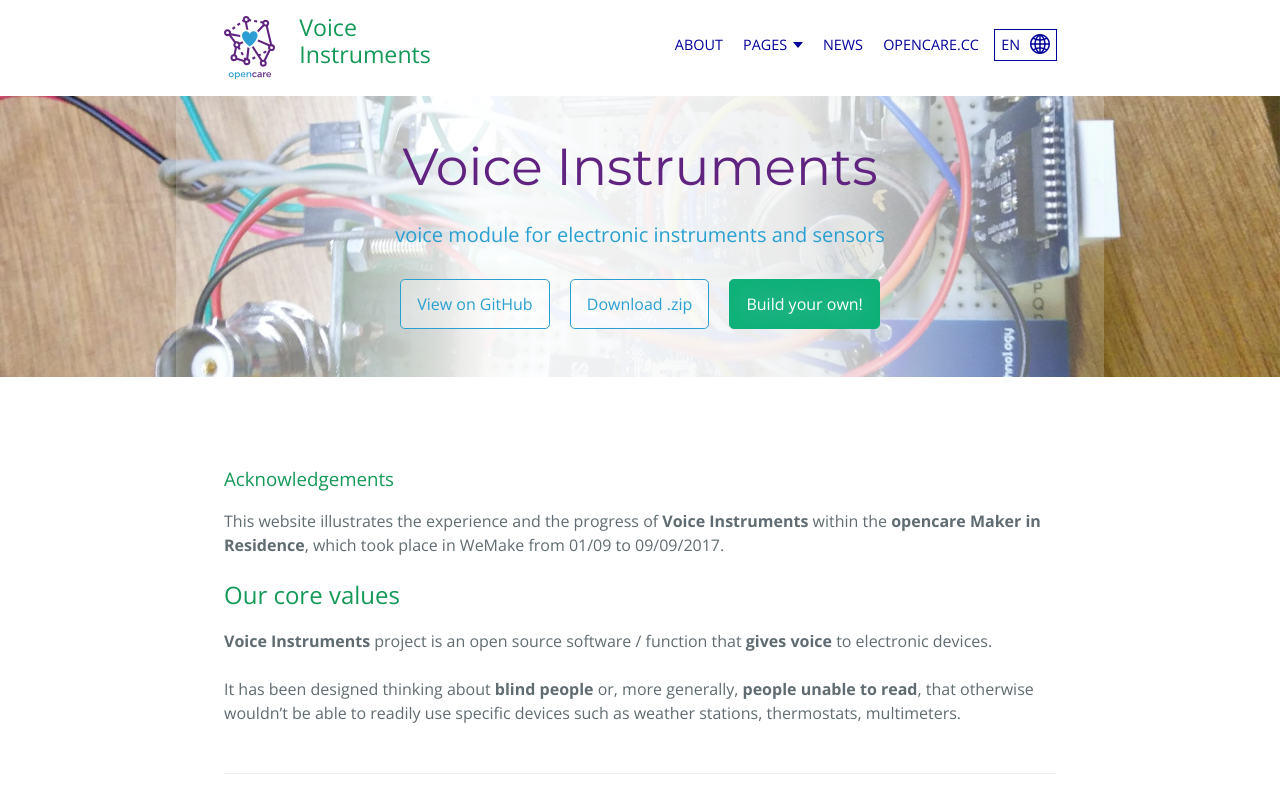
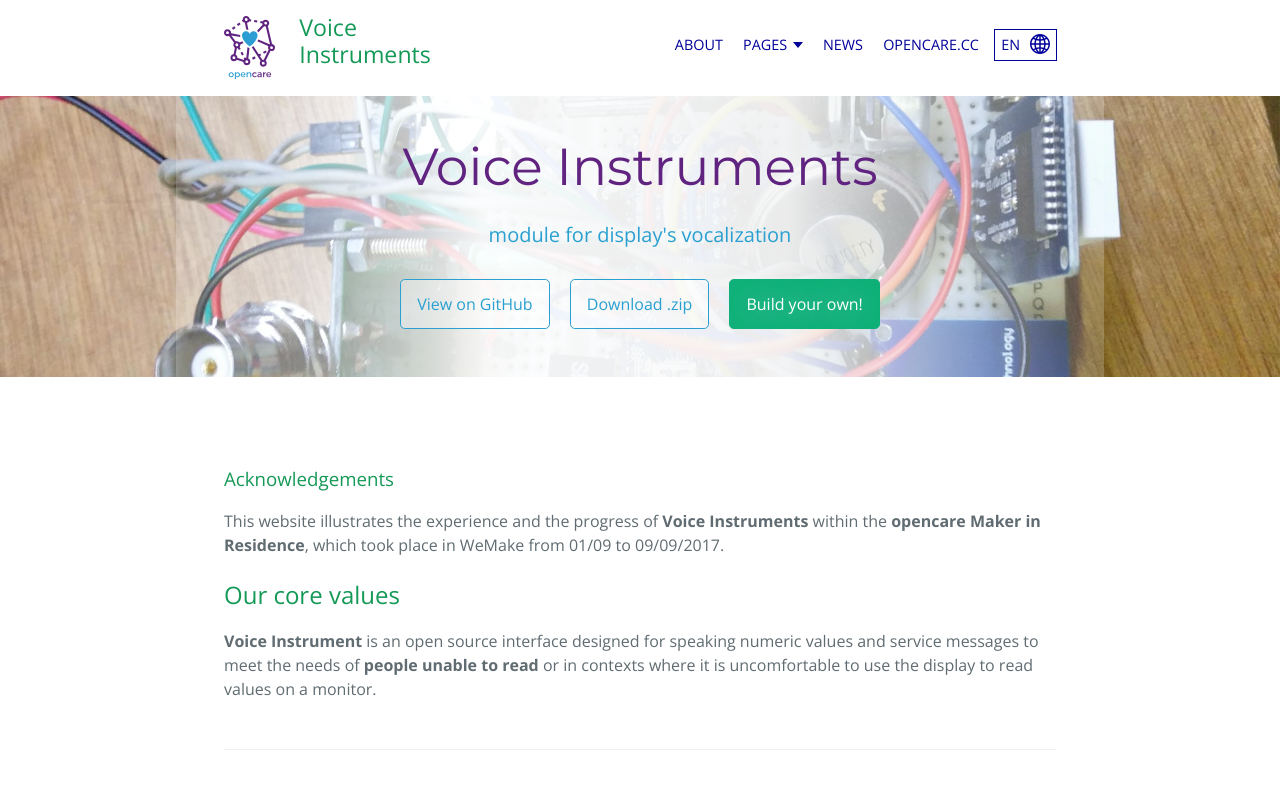
Before and after one commit to opencarecc/voiceinstruments, a Jekyll site: the page built from index.html, in a window 1280 px wide and 900 px high, cut to the strip 0-794 px from the top of the window. Built offline with Jekyll 4.4.1, drawn with Linux system fonts in a browser that asks for light colours; comment, search, counter and statistics services are not loaded; some of the changed text lies outside the part shown.

Commit message:
Update home EN

```diff
--- a/_data/en/lang.yml
+++ b/_data/en/lang.yml
@@ -15,7 +15,7 @@ global:
 # dictionary keys for homeheader.html include file
 header:
   title: "Voice Instruments"
-  tagline: "voice module for electronic instruments and sensors"
+  tagline: "module for display's vocalization"
   buttons:
     - text: "View on GitHub"
       link: "https://github.com/opencarecc/voiceinstruments"
@@ -32,11 +32,9 @@ description: "<h3>Acknowledgements</h3>
     </p>
   <h2>Our core values</h2>
   <p>
-    <b>Voice Instruments</b> project is an open source software / function that <b>gives voice</b> to electronic devices.
-    <br><br>
-    It has been designed thinking about <b>blind people</b> or, more generally, <b>people unable to read</b>, that otherwise wouldn’t be able
-    to readily use specific devices such as weather stations, thermostats, multimeters.
-  </p>"
+    <b>Voice Instrument</b> is an open source interface designed for speaking numeric values and service messages to meet the needs of <b>people
+    unable to read</b> or in contexts where it is uncomfortable to use the display to read values on a monitor.
+</p>"
 
 # dictionary keys for video.html include file
 video:
@@ -120,9 +118,10 @@ credits:
 contribute:
   title: "How to contribute"
   contribution_guidelines:
-    - guideline: "Contribute 1"
-    - guideline: "Contribute 2"
-    - guideline: "Do you want to contribute to the <b>Voice Instruments</b> project? Write to <a href='mailto:voiceinstrumentsstaff@wemake.cc'>voiceinstrumentsstaff@wemake.cc</a> or leave a comment below!"
+    # - guideline: "Contribute 1"
+    # - guideline: "Contribute 2"
+    # - guideline:
+      "Do you want to contribute to the <b>Voice Instruments</b> project? Write to <a href='mailto:voiceinstrumentsstaff@wemake.cc'>voiceinstrumentsstaff@wemake.cc</a> or leave a comment below!"
   more_link:
     - text: "Read more"
       link: "about"
```
